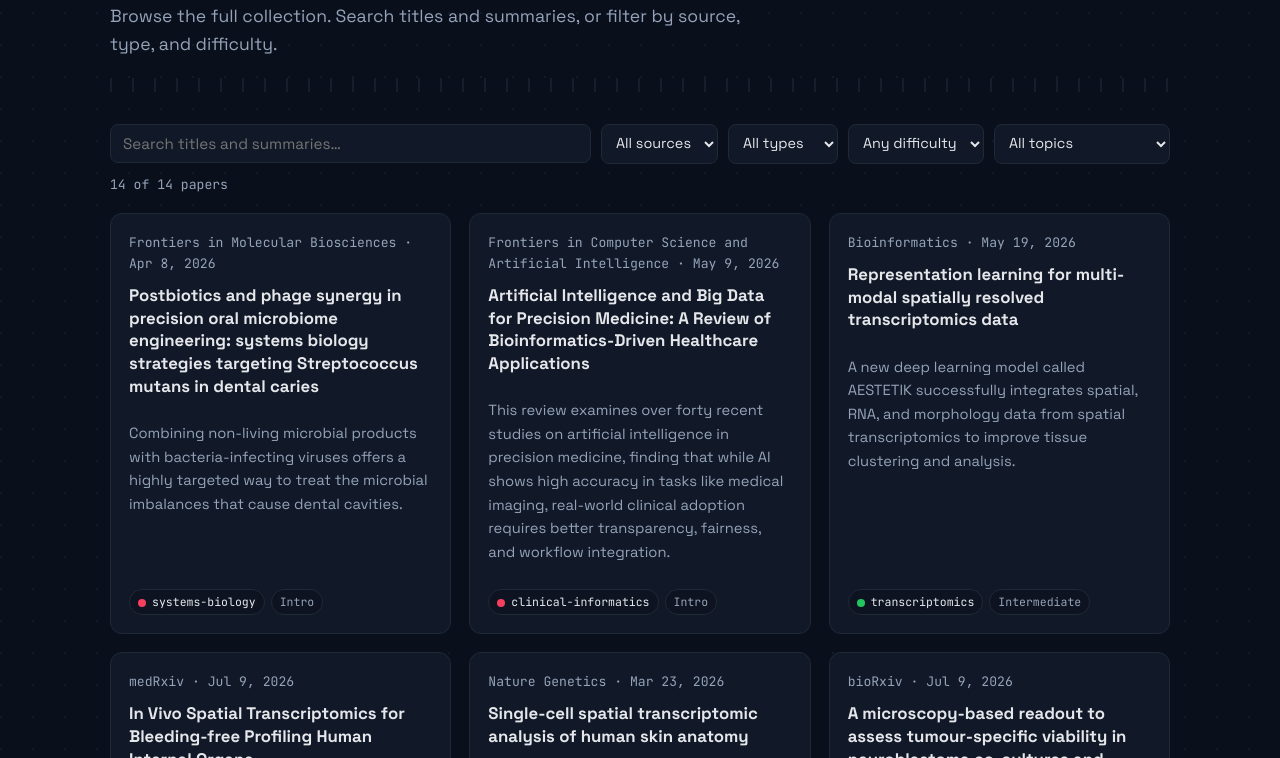
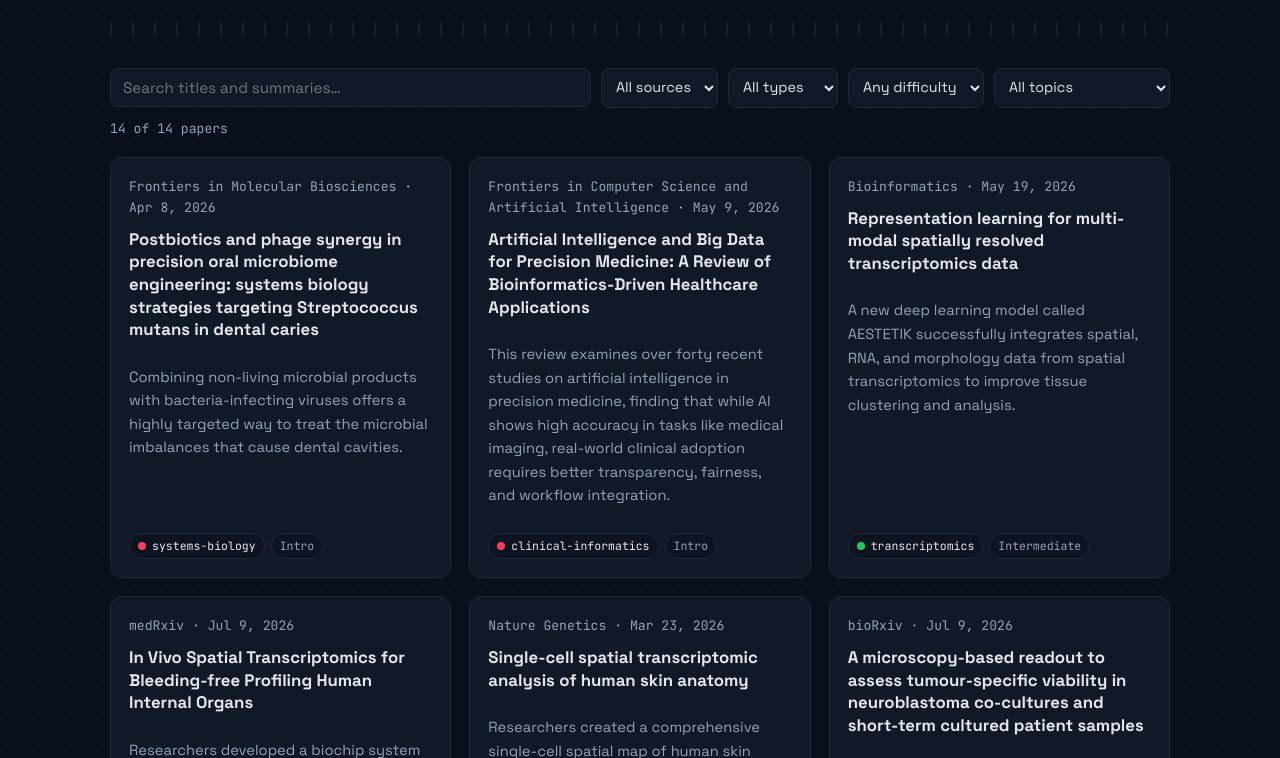
Before and after one commit to CallMeTaif/bioinformatics-paper-digest, an Astro site in the folder web/: page /library in a window 1280 px wide. Shown: the part 180-938 px from the top of the page. Built offline with nearby package versions, Linux system fonts and the light colour scheme; Astro itself is replaced by a stand-in of ours.

Commit message:
Remove Library subtitle (filters below are self-explanatory)

```diff
--- a/web/src/pages/library.astro
+++ b/web/src/pages/library.astro
@@ -9,7 +9,6 @@ const tags = [...new Set(papers.map((p) => p.subfield_tags?.[0] ?? 'bioinformati
 <Base title="Library — BioRead" description="Browse and filter the AI-summarized bioinformatics library.">
   <section class="hero" style="padding:40px 0 12px;">
     <h1>Library</h1>
-    <p>Browse the full collection. Search titles and summaries, or filter by source, type, and difficulty.</p>
   </section>
   <div class="basepair-divider" role="presentation"></div>
 
```
